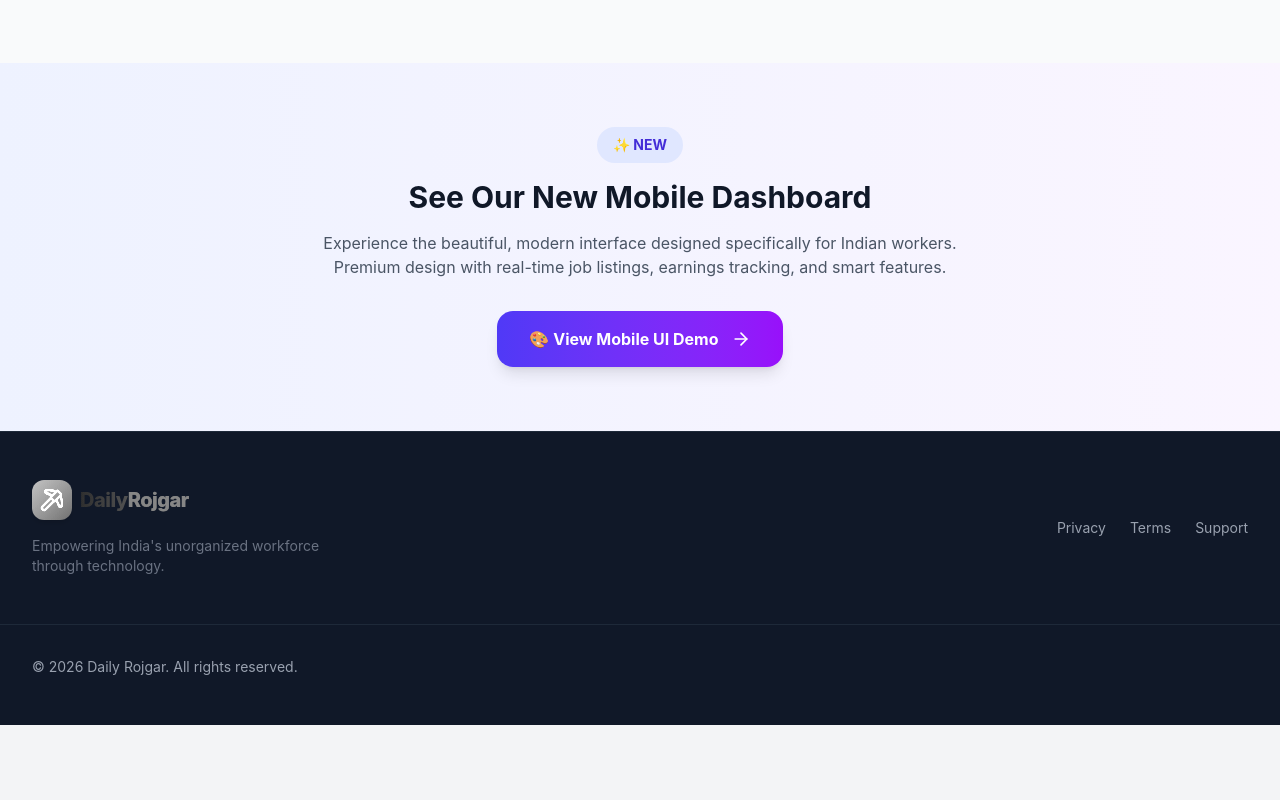
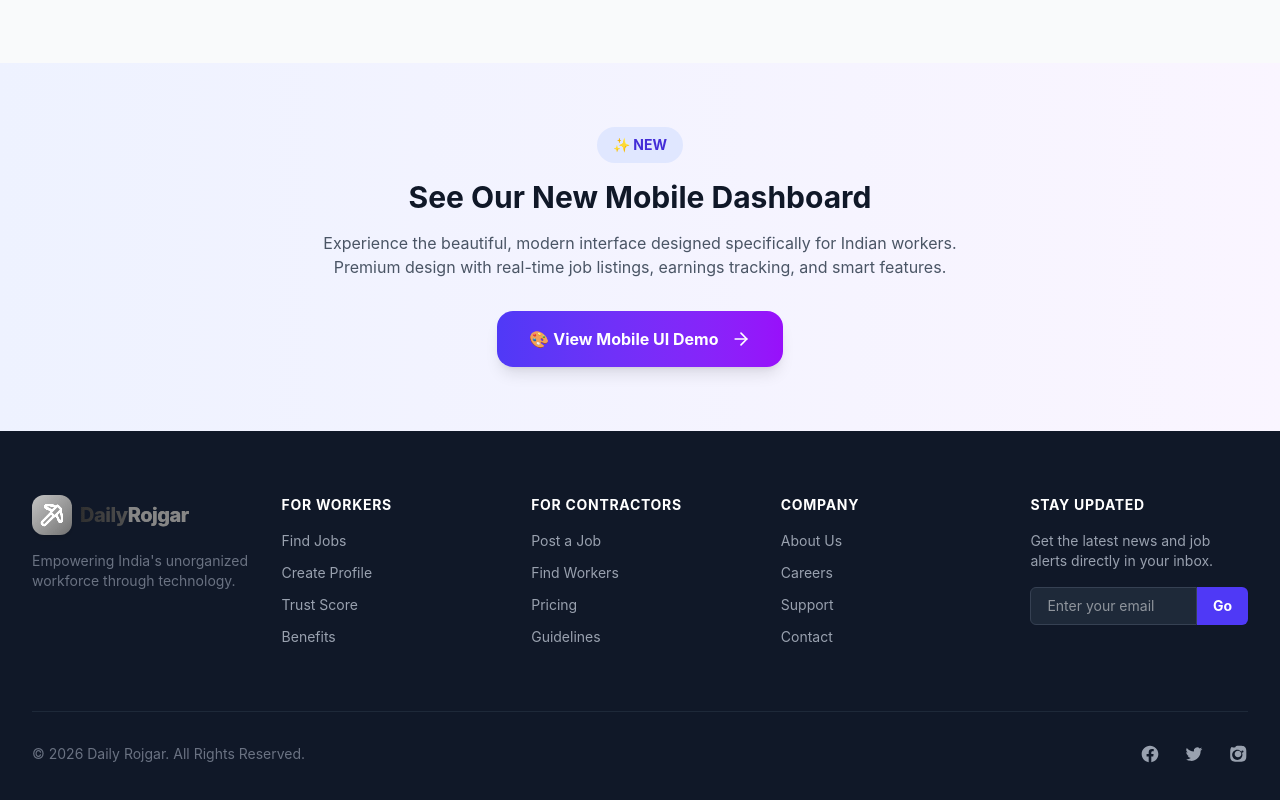
Before and after one commit to atalgupta1572/rojgar, a React app in the folder frontend/: page / in a window 1280 px wide. Shown: the part 1878-2678 px from the top of the page. Before the commit the page ends 2603 px from the top, so only its background shows below. Built offline with nearby package versions, Linux system fonts and the light colour scheme; no server answers; the HTML template or start-up script is replaced by a standard one.

Commit message:
Landing page footer changed

```diff
--- a/frontend/src/pages/landing/LandingPage.jsx
+++ b/frontend/src/pages/landing/LandingPage.jsx
@@ -83,20 +83,72 @@ const LandingPage = () => {
       </main>
 
       {/* Footer */}
-      <footer className="bg-gray-900 text-gray-400 py-12 border-t border-gray-800">
-        <div className="max-w-7xl mx-auto px-4 sm:px-6 lg:px-8 flex flex-col md:flex-row justify-between items-center gap-6">
-          <div className="flex flex-col items-center md:items-start gap-4">
-            <Logo showText={true} className="grayscale brightness-200" />
-            <p className="text-sm text-gray-500 max-w-xs text-center md:text-left">Empowering India's unorganized workforce through technology.</p>
+      <footer className="bg-gray-900 text-gray-400">
+        <div className="max-w-7xl mx-auto px-4 sm:px-6 lg:px-8 py-16">
+          <div className="grid grid-cols-2 md:grid-cols-4 lg:grid-cols-5 gap-8">
+            <div className="col-span-2 lg:col-span-1">
+              <Logo showText={true} className="grayscale brightness-200" />
+              <p className="text-sm text-gray-500 mt-4 max-w-xs">
+                Empowering India's unorganized workforce through technology.
+              </p>
+            </div>
+
+            <div className="text-sm">
+              <h3 className="font-bold text-white tracking-wider uppercase mb-4">For Workers</h3>
+              <ul className="space-y-3">
+                <li><a href="#" className="hover:text-white transition-colors">Find Jobs</a></li>
+                <li><a href="#" className="hover:text-white transition-colors">Create Profile</a></li>
+                <li><a href="#" className="hover:text-white transition-colors">Trust Score</a></li>
+                <li><a href="#" className="hover:text-white transition-colors">Benefits</a></li>
+              </ul>
+            </div>
+
+            <div className="text-sm">
+              <h3 className="font-bold text-white tracking-wider uppercase mb-4">For Contractors</h3>
+              <ul className="space-y-3">
+                <li><a href="#" className="hover:text-white transition-colors">Post a Job</a></li>
+                <li><a href="#" className="hover:text-white transition-colors">Find Workers</a></li>
+                <li><a href="#" className="hover:text-white transition-colors">Pricing</a></li>
+                <li><a href="#" className="hover:text-white transition-colors">Guidelines</a></li>
+              </ul>
+            </div>
+
+            <div className="text-sm">
+              <h3 className="font-bold text-white tracking-wider uppercase mb-4">Company</h3>
+              <ul className="space-y-3">
+                <li><a href="#" className="hover:text-white transition-colors">About Us</a></li>
+                <li><a href="#" className="hover:text-white transition-colors">Careers</a></li>
+                <li><a href="#" className="hover:text-white transition-colors">Support</a></li>
+                <li><a href="#" className="hover:text-white transition-colors">Contact</a></li>
+              </ul>
+            </div>
+
+            <div className="col-span-2 md:col-span-4 lg:col-span-1 text-sm">
+                <h3 className="font-bold text-white tracking-wider uppercase mb-4">Stay Updated</h3>
+                <p className="mb-4">Get the latest news and job alerts directly in your inbox.</p>
+                <form className="flex">
+                    <input
+                        type="email"
+                        placeholder="Enter your email"
+                        className="bg-gray-800 border border-gray-700 rounded-l-md px-4 py-2 text-white w-full focus:outline-none focus:ring-2 focus:ring-indigo-500"
+                    />
+                    <button className="bg-indigo-600 text-white px-4 py-2 rounded-r-md font-bold hover:bg-indigo-700 transition-colors">
+                        Go
+                    </button>
+                </form>
+            </div>
           </div>
-          <div className="flex gap-6 text-sm">
-            <a href="#" className="hover:text-white transition-colors">Privacy</a>
-            <a href="#" className="hover:text-white transition-colors">Terms</a>
-            <a href="#" className="hover:text-white transition-colors">Support</a>
+
+          <div className="mt-16 pt-8 border-t border-gray-800 flex flex-col sm:flex-row justify-between items-center text-sm">
+            <p className="text-gray-500 order-2 sm:order-1 mt-4 sm:mt-0">
+              &copy; {new Date().getFullYear()} Daily Rojgar. All Rights Reserved.
+            </p>
+            <div className="order-1 sm:order-2 flex space-x-6">
+                <a href="#" className="hover:text-white"><svg className="w-5 h-5" fill="currentColor" viewBox="0 0 24 24" aria-hidden="true"><path fillRule="evenodd" d="M22 12c0-5.523-4.477-10-10-10S2 6.477 2 12c0 4.991 3.657 9.128 8.438 9.878v-6.987h-2.54V12h2.54V9.797c0-2.506 1.492-3.89 3.777-3.89 1.094 0 2.238.195 2.238.195v2.46h-1.26c-1.243 0-1.63.771-1.63 1.562V12h2.773l-.443 2.89h-2.33v6.988C18.343 21.128 22 16.991 22 12z" clipRule="evenodd" /></svg></a>
+                <a href="#" className="hover:text-white"><svg className="w-5 h-5" fill="currentColor" viewBox="0 0 24 24" aria-hidden="true"><path d="M8.29 20.251c7.547 0 11.675-6.253 11.675-11.675 0-.178 0-.355-.012-.53A8.348 8.348 0 0022 5.92a8.19 8.19 0 01-2.357.646 4.118 4.118 0 001.804-2.27 8.224 8.224 0 01-2.605.996 4.107 4.107 0 00-6.993 3.743 11.65 11.65 0 01-8.457-4.287 4.106 4.106 0 001.27 5.477A4.072 4.072 0 012.8 9.71v.052a4.105 4.105 0 003.292 4.022 4.095 4.095 0 01-1.853.07 4.108 4.108 0 003.834 2.85A8.233 8.233 0 012 18.407a11.616 11.616 0 006.29 1.84" /></svg></a>
+                <a href="#" className="hover:text-white"><svg className="w-5 h-5" fill="currentColor" viewBox="0 0 24 24" aria-hidden="true"><path fillRule="evenodd" d="M12.315 2c2.43 0 2.784.013 3.808.06 1.064.049 1.791.218 2.427.465a4.902 4.902 0 011.772 1.153 4.902 4.902 0 011.153 1.772c.247.636.416 1.363.465 2.427.048 1.024.06 1.378.06 3.808s-.012 2.784-.06 3.808c-.049 1.064-.218 1.791-.465 2.427a4.902 4.902 0 01-1.153 1.772 4.902 4.902 0 01-1.772 1.153c-.636.247-1.363.416-2.427.465-1.024.048-1.378.06-3.808.06s-2.784-.013-3.808-.06c-1.064-.049-1.791-.218-2.427-.465a4.902 4.902 0 01-1.772-1.153 4.902 4.902 0 01-1.153-1.772c-.247-.636-.416-1.363-.465-2.427-.048-1.024-.06-1.378-.06-3.808s.012-2.784.06-3.808c.049-1.064.218-1.791.465-2.427a4.902 4.902 0 011.153-1.772A4.902 4.902 0 016.345 4.22c.636-.247 1.363-.416 2.427-.465C9.795 2.013 10.148 2 12.315 2zm-1.163 4.84c-3.404 0-6.162 2.758-6.162 6.162s2.758 6.162 6.162 6.162 6.162-2.758 6.162-6.162-2.758-6.162-6.162-6.162zM12 16c-2.21 0-4-1.79-4-4s1.79-4 4-4 4 1.79 4 4-1.79 4-4 4zm4.448-7.846a1.26 1.26 0 111.782 1.782 1.26 1.26 0 01-1.782-1.782z" clipRule="evenodd" /></svg></a>
+            </div>
           </div>
-        </div>
-        <div className="max-w-7xl mx-auto px-4 sm:px-6 lg:px-8 mt-12 pt-8 border-t border-gray-800 text-sm text-center md:text-left">
-          &copy; {new Date().getFullYear()} Daily Rojgar. All rights reserved.
         </div>
       </footer>
     </div>
```
